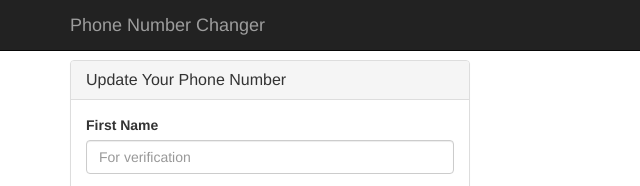
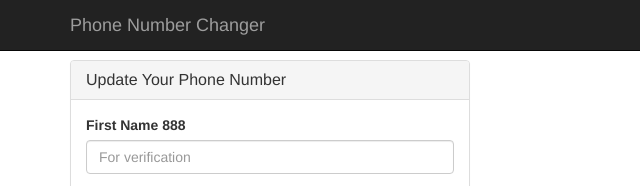
Before and after one commit to krunalpala/phonechangekrunal, a website: page public/index.html in a window 1280 px wide. Shown: the top 186 px of the page, 0-640 px from the left. Drawn offline with nearby package versions, Linux system fonts and the light colour scheme.

Commit message:
Update index.html

```diff
--- a/public/index.html
+++ b/public/index.html
@@ -80,7 +80,7 @@
                 </div>
                 <div class="panel-body">
                     <div class="form-group">
-                        <label for="firstName">First Name</label>
+                        <label for="firstName">First Name 888</label>
                         <input type="text" class="form-control" id="firstName" placeholder="For verification" required>
                     </div>
                     <div class="form-group">
```
